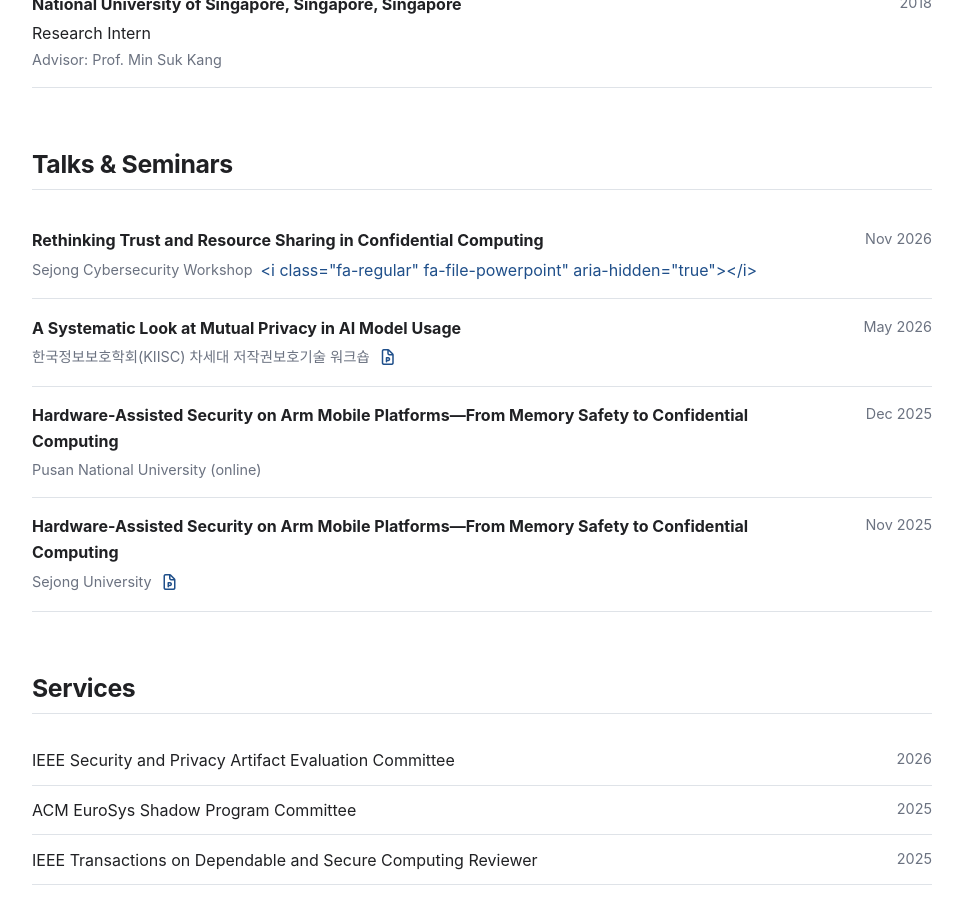
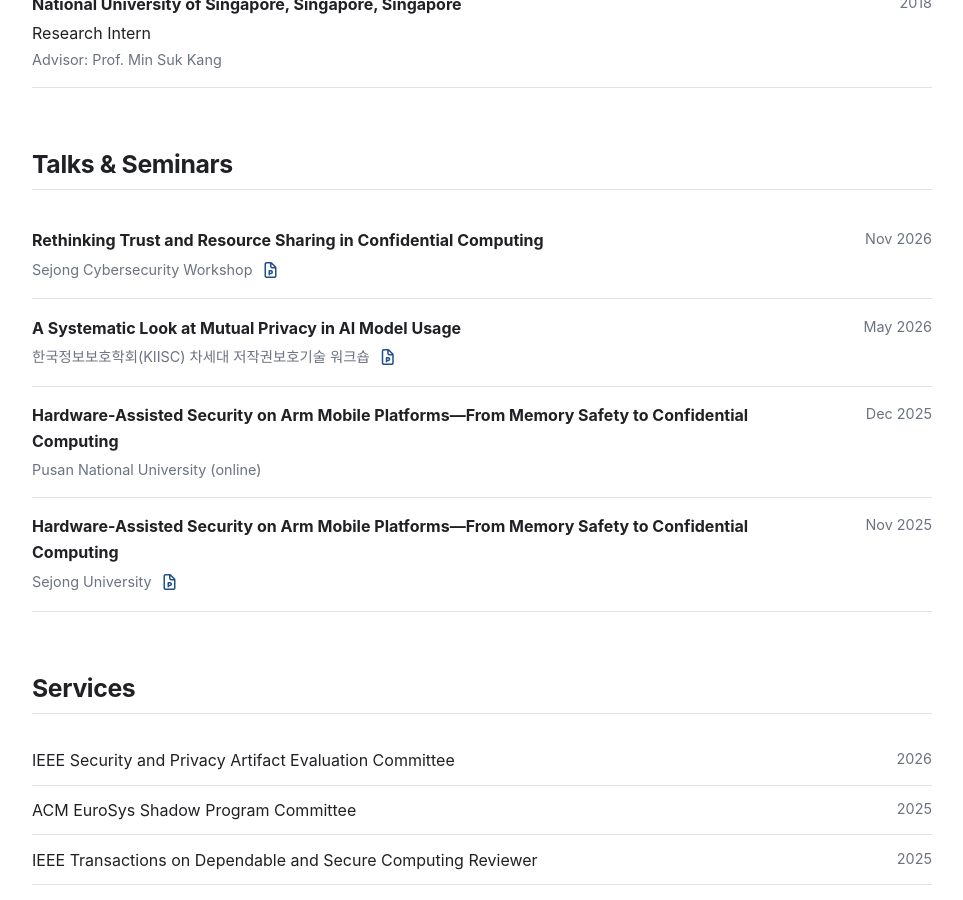
Before and after one commit to junseungyou/junseungyou.github.io, a Jekyll site: the page built from index.markdown, in a window 1280 px wide and 900 px high, scrolled down 2404 px. Shown: the whole window, without its empty margins (158-1121 px from the left). Built offline with Jekyll 4.4.1, drawn with Linux system fonts in a browser that asks for light colours; nearby versions of some CDN libraries.

Commit message:
Update index.markdown

```diff
--- a/index.markdown
+++ b/index.markdown
@@ -343,7 +343,7 @@ layout: default
         <div class="talk-meta">
             <span>Sejong Cybersecurity Workshop</span>
             <a class="talk-slides" href="/assets/sejong-cybersecurity-workshop.pdf" title="Slides" aria-label="Slides">
-                <i class="fa-regular" fa-file-powerpoint" aria-hidden="true"></i>
+                <i class="fa-regular fa-file-powerpoint" aria-hidden="true"></i>
             </a>
         </div>
     </div>
```
